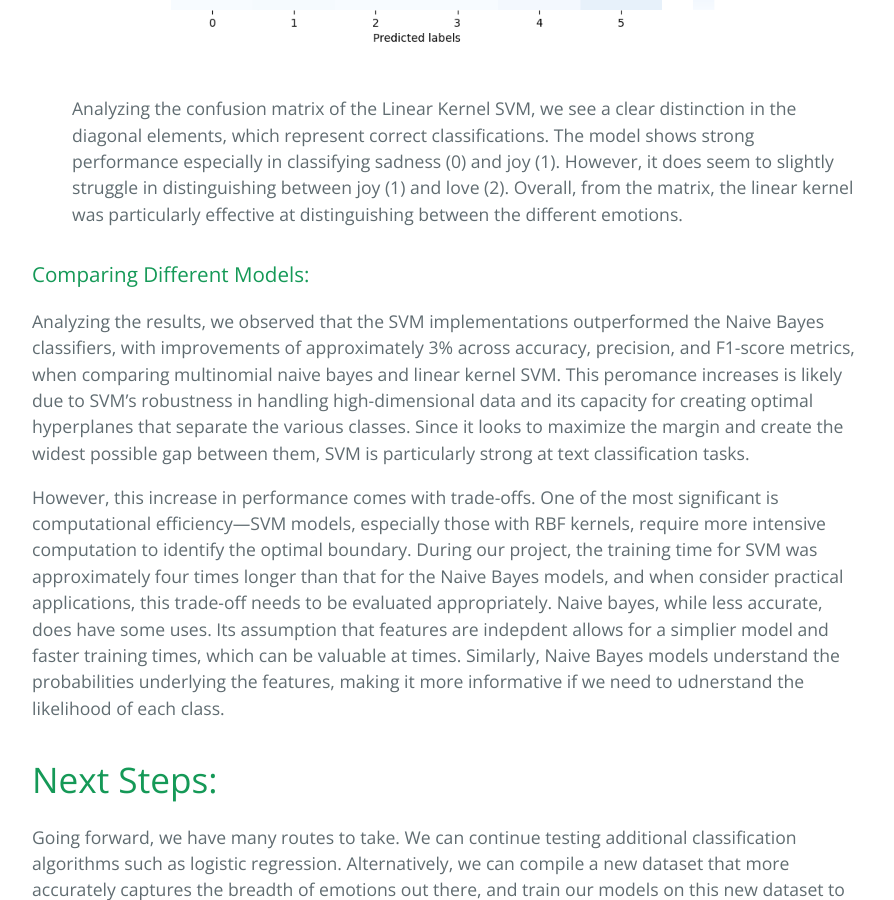
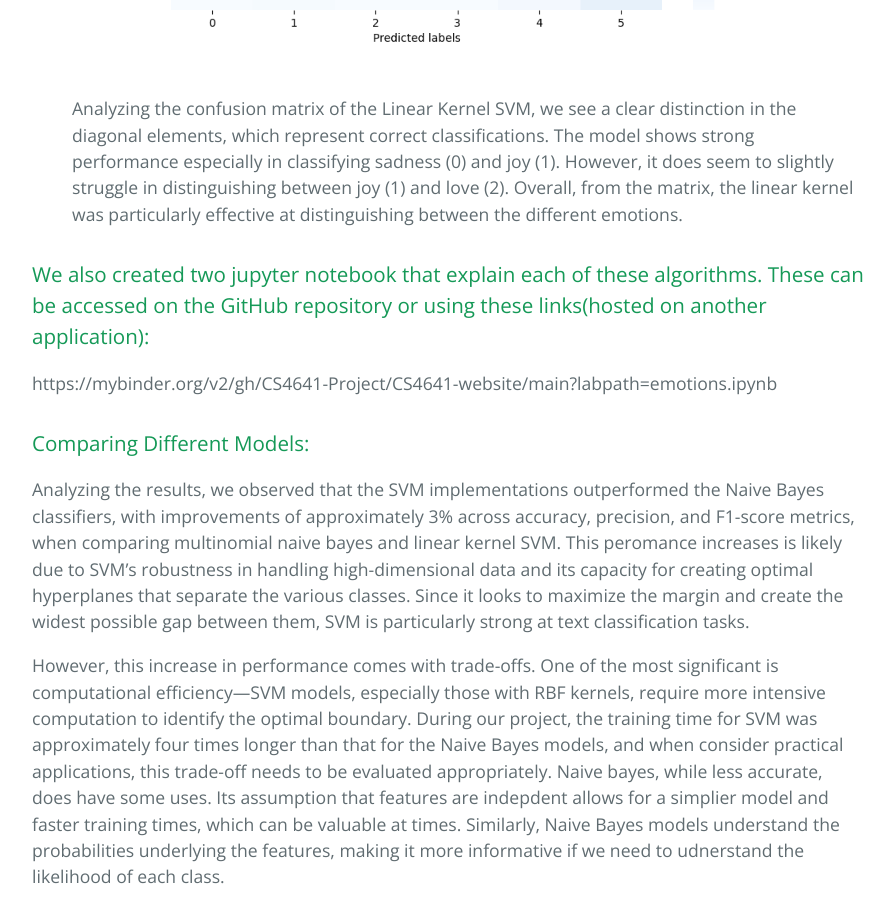
Before and after one commit to irausch25/CS4641-Project, a Jekyll site: the page built from index.md, in a window 1280 px wide and 900 px high, scrolled down 9745 px. Shown: the whole window, without its empty margins (192-1086 px from the left). Built offline with Jekyll 4.4.1, drawn with Linux system fonts in a browser that asks for light colours.

Commit message:
add jupyter notebook link to website

```diff
--- a/index.md
+++ b/index.md
@@ -150,6 +150,9 @@
 
    Analyzing the confusion matrix of the Linear Kernel SVM, we see a clear distinction in the diagonal elements, which represent correct classifications. The model shows strong performance especially in classifying sadness (0) and joy (1). However, it does seem to slightly struggle in distinguishing between joy (1) and love (2). Overall, from the matrix, the linear kernel was particularly effective at distinguishing between the different emotions.
 
+### We also created two jupyter notebook that explain each of these algorithms. These can be accessed on the GitHub repository or using these links(hosted on another application):
+https://mybinder.org/v2/gh/CS4641-Project/CS4641-website/main?labpath=emotions.ipynb
+
 ### Comparing Different Models:
 
 Analyzing the results, we observed that the SVM implementations outperformed the Naive Bayes classifiers, with improvements of approximately 3% across accuracy, precision, and F1-score metrics, when comparing multinomial naive bayes and linear kernel SVM. This peromance increases is likely due to SVM's robustness in handling high-dimensional data and its capacity for creating optimal hyperplanes that separate the various classes. Since it looks to maximize the margin and create the widest possible gap between them, SVM is particularly strong at text classification tasks.
```
